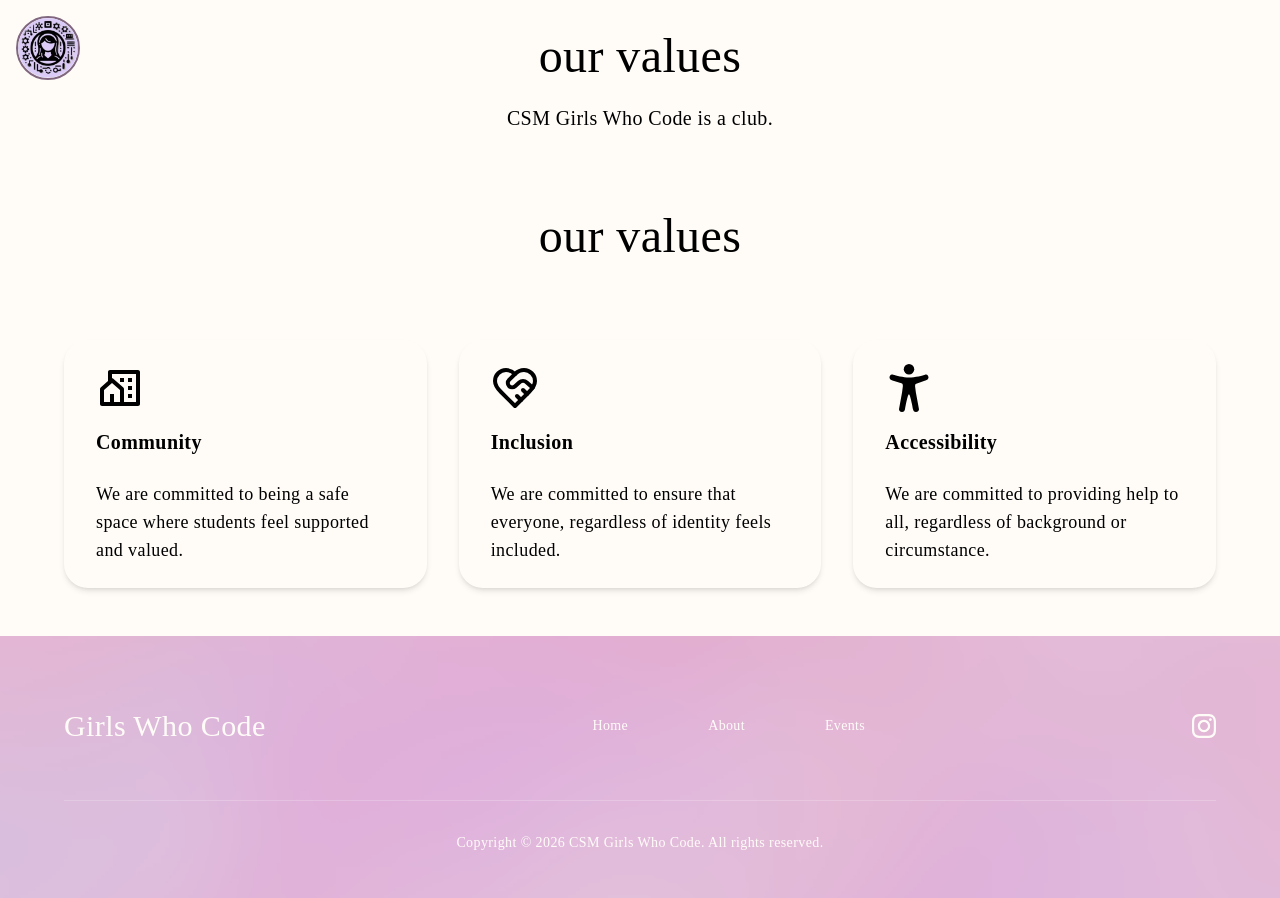
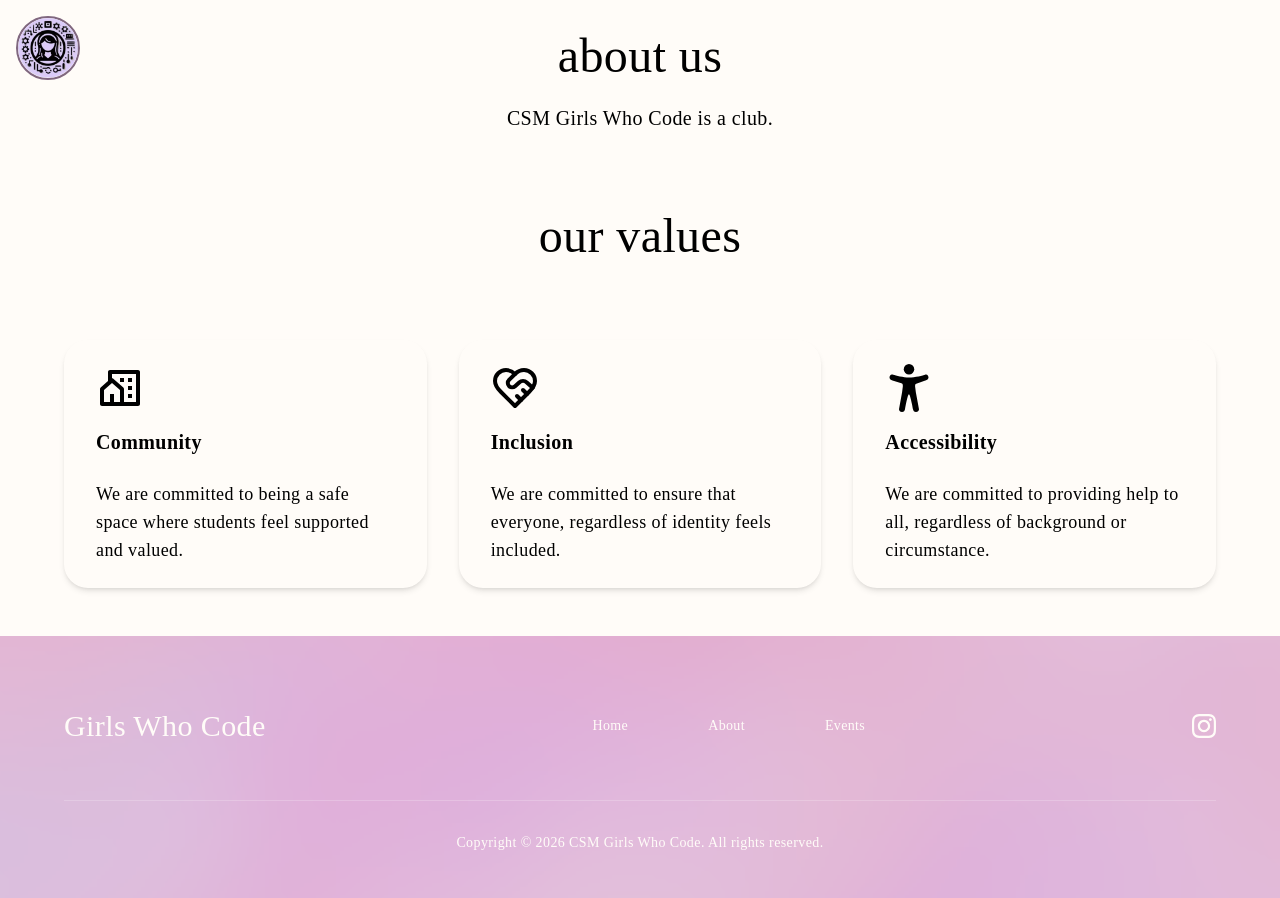
Before and after one commit to CSM-Girls-Who-Code/club-website, a React (Vite) app in the folder frontend/: page /about in a window 1280 px wide. Shown: the top 898 px of the page. Built offline with nearby package versions, Linux system fonts and the light colour scheme; the HTML template or start-up script is replaced by a standard one; a web font is replaced by a local one.

Commit message:
fixed abt page

```diff
--- a/frontend/src/pages/About.tsx
+++ b/frontend/src/pages/About.tsx
@@ -7,7 +7,7 @@
         <div className="bg-cream text-fog">
             <section className="flex flex-col items-center py-8 space-y-6 tracking-wide bg-cream text-fog">
                 <h1 className="text-2xl sm:text-2xl md:text-3xl lg:text-5xl transform font-teachers">
-                    our values
+                    about us
                 </h1>
                 <p className="w-2/3 text-xl font-teachers text-center">
                     CSM Girls Who Code is a club.
```
